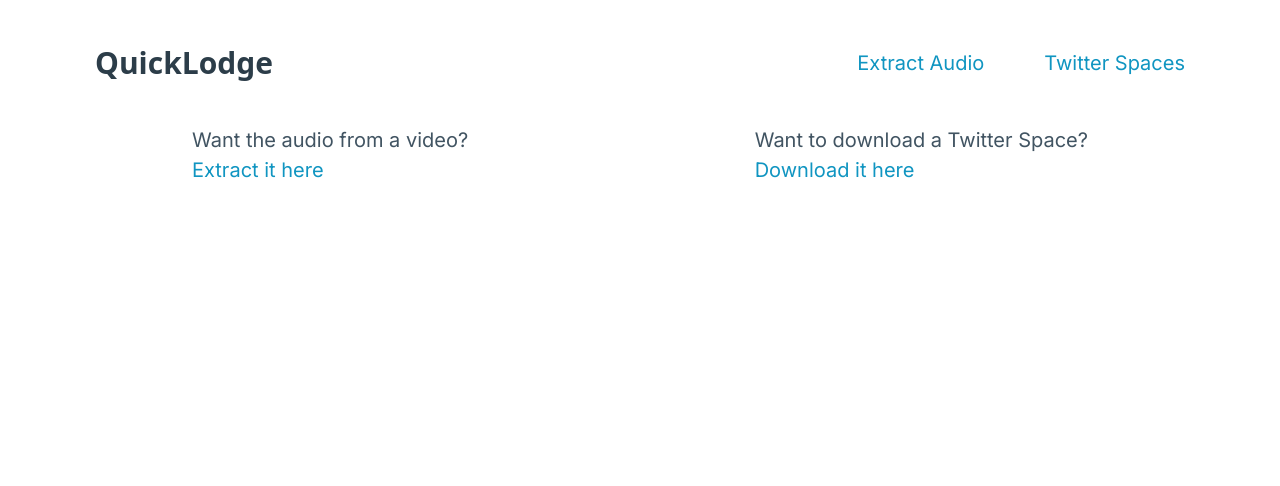
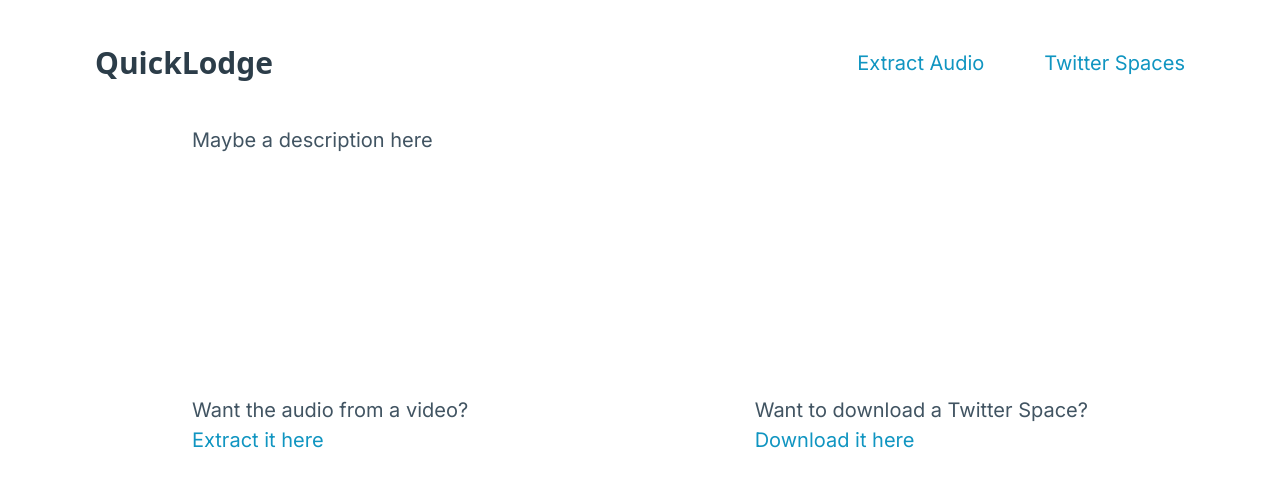
Before and after one commit to convertprivately/convertprivately, a Next.js app: page / in a window 1280 px wide. Shown: the top 486 px of the page. Built offline with nearby package versions, Linux system fonts and the light colour scheme.

Commit message:
polish landing a bit

```diff
--- a/src/app/page.tsx
+++ b/src/app/page.tsx
@@ -1,6 +1,10 @@
 export default function Landing() {
   return (
     <div className="container" style={{width: "70%"}}>
+
+      <p>Maybe a description here</p>
+
+      <div style={{display: "flex", flexDirection: "column", justifyContent: "center", height: "60vh"}}>
       <div style={{display: "flex", flexDirection: "row", width: "100%", justifyContent: "space-between"}}>
         <div>
           Want the audio from a video?
@@ -13,7 +17,7 @@
           <a href="/spaces">Download it here</a>
         </div>
       </div>
-
+      </div>
     </div>
   )
 }
```
